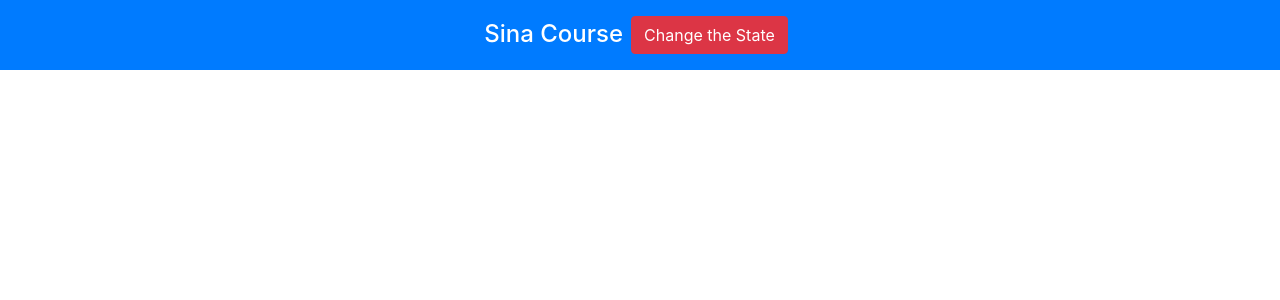
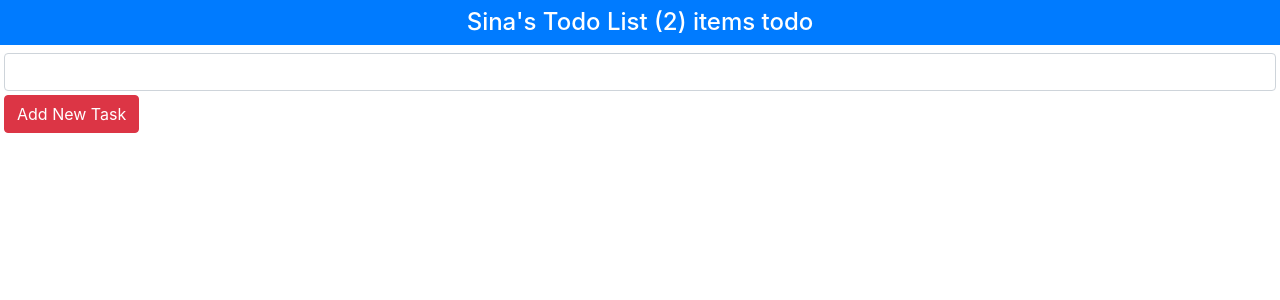
Before and after one commit to nssina/ReactApp, a React (Create React App) app in the folder demo1/: page / in a window 1280 px wide. Shown: the top 300 px of the page. Built offline with nearby package versions, Linux system fonts and the light colour scheme.

Commit message:
Added todo task

```diff
--- a/demo1/src/App.js
+++ b/demo1/src/App.js
@@ -11,8 +11,31 @@
       super(props);
       this.state = {
         userName : "Sina",
-        course : "iOS/Web Developer"
+        todoItems : [
+          { action : "Buy a flower", done: false},
+          { action : "Do Workout", done: true},
+          { action : "Study Programming", done: false},
+          { action : "My friend", done: true}
+        ],
+        newItemText : " "
       }
+    }
+
+    updateNewTextValue =(event) => {
+      this.setState({ newItemText : event.target.value })
+    }
+
+    createNewTodo =() => {
+      if (!this.state.todoItems
+                .find(item => item.action === this.state.newItemText)) {
+                  this.setState({
+                    // spread period
+                    todoItems : [...this.state.todoItems,
+                                  {action: this.state.newItemText,
+                                    done: false}],
+                                    newItemText : ""
+                  });
+                }
     }
 
     changeStateData =() => {
@@ -21,15 +44,24 @@
       )
     }
 
-
   render =() =>
     <div>
       <h4 className="bg-primary text-white text-center p-2">
-        { this.state.userName } Course
-        <button className="btn btn-danger m-2"
-                onClick={ this.changeStateData }>
-                  Change the State
-        </button>
+        { this.state.userName }'s Todo List
+        ({this.state.todoItems.filter(t=>!t.done).length}) items todo
       </h4>
+
+      <div className="container-fludi">
+        <div className="m-1">
+          <input className="form-control"
+                  value = {this.state.newItemText}
+                  onChange={this.updateNewTextValue} />
+
+                  <button className="btn btn-danger mt-1"
+                          onClick={this.createNewTodo}>
+                            Add New Task
+                  </button>
+        </div>
+      </div>
     </div>
   }
```
